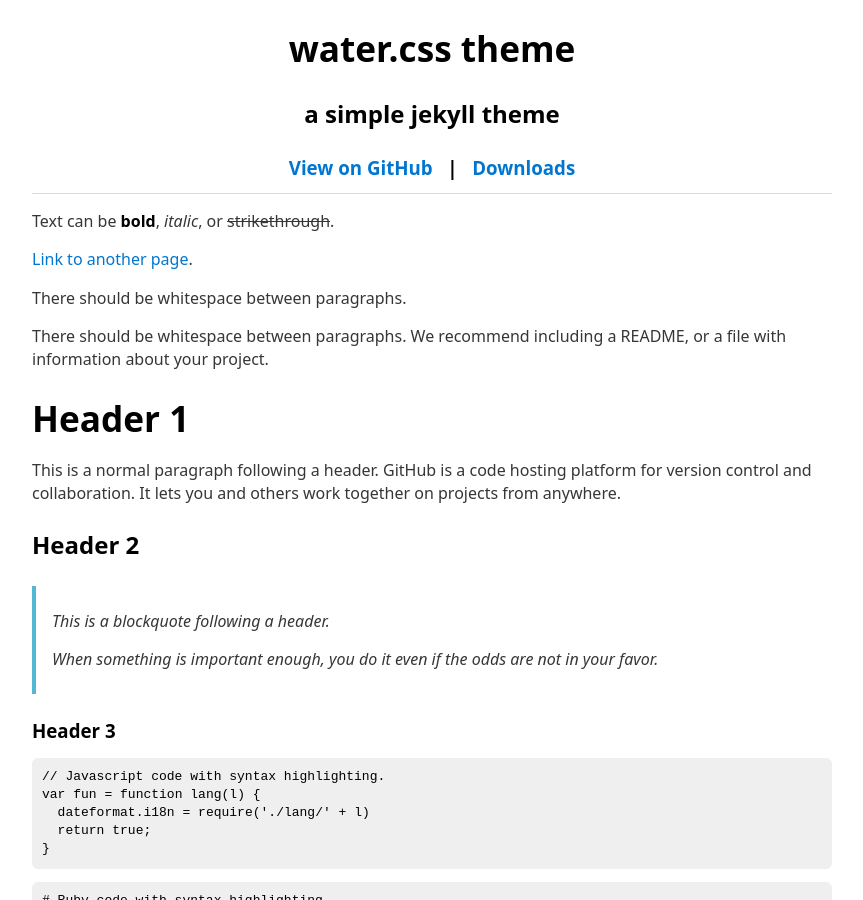
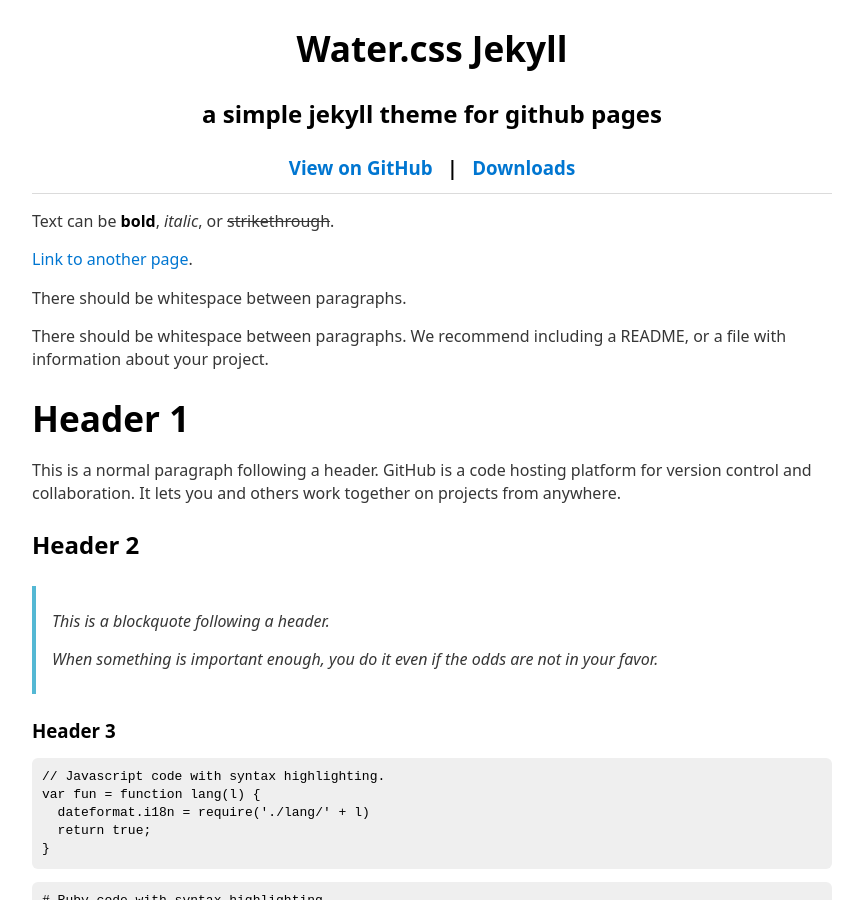
Before and after one commit to luke2m/watercss-jekyll, a Jekyll site: the page built from index.md, in a window 1280 px wide and 900 px high. Shown: the whole window, without its empty margins (208-1071 px from the left). Built offline with Jekyll 4.4.1, drawn with Linux system fonts in a browser that asks for light colours.

Commit message:
Update _config.yml

```diff
--- a/_config.yml
+++ b/_config.yml
@@ -1,3 +1,3 @@
-title: water.css theme
-description: a simple jekyll theme
+title: Water.css Jekyll
+description: a simple jekyll theme for github pages
 css: auto
```
